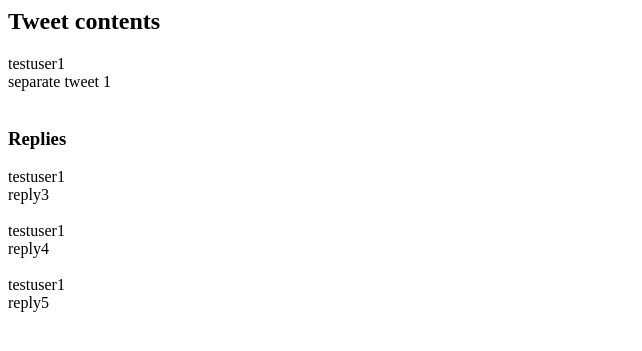
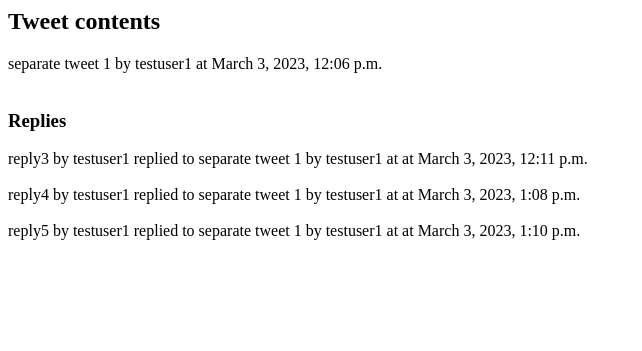
Before and after one commit to vladyslavkotov/twitterclone_depr, a Django app: page /2/10/ in a window 1280 px wide. Shown: the top 351 px of the page, without its empty margins (0-642 px from the left). Run offline with Django 4.2, Linux system fonts and the light colour scheme; data comes from the database, SQL or seed files in the repository; both versions use the stored data as it was after the commit.

Commit message:
'2023.03.03'

```diff
--- a/tweets/models.py
+++ b/tweets/models.py
@@ -3,21 +3,23 @@ from django.db import models
 from users.models import User
 
 class Tweet(models.Model):
-    #if tweet is not a reply, we need to create a dummy TWEET, NOT A USER, as a placeholder for self relationship
-    #you reply to a tweet, not a user
-    #linear O(n) lookup is absolutely out of the question.
-    #the whole site will be exponentially slower as time progresses
 
     text=models.CharField(max_length=280)
     date_posted=models.DateTimeField(auto_now_add=True) #first created. can edit tweets with twitter blue only
     author=models.ForeignKey(User,on_delete=models.CASCADE)
-    replied_to = models.ForeignKey('self', on_delete=models.CASCADE, null=True,related_name='+')
+    replied_to = models.ForeignKey('self', on_delete=models.CASCADE, null=True,related_name='replied')
     pic1=models.ImageField(upload_to='tweetpics', blank=True)
 
     likes = models.IntegerField(default=0)
     retweets = models.IntegerField(default=0)
     views = models.IntegerField(default=0)
-    replies = models.ManyToManyField('self')
+    replies = models.ManyToManyField('self',symmetrical=False)
 
     def __str__(self):
-        return f"Tweet {self.text} by {self.author} at {self.date_posted}"
+        return f"{self.pk} {self.text} by {self.author} at {self.date_posted}"
+
+    def save(self, *args, **kwargs):
+        # DONT call save on self.replied_to
+        super().save(*args,**kwargs)
+        # print(self.replied_to, type(self.replied_to))
+        self.replied_to.replies.add(self)
--- a/tweets/templates/tweets/tweet_detail.html
+++ b/tweets/templates/tweets/tweet_detail.html
@@ -1,17 +1,13 @@
 {% block content %}
 <h2>Tweet contents</h2>
 <div>
-            <div>{{ tweet.author}}</div>
-            <div>{{ tweet.text}}</div>
-            <div>{{ tweet.when}}</div>
+    <div>{{ tweet.text}} by {{ tweet.author }} at {{tweet.date_posted}}</div>
     <br>
 </div>
 <h3>Replies</h3>
 {%for reply in tweet.replies.all %}
 <div>
-            <div>{{ reply.author}}</div>
-            <div>{{ reply.text}}</div>
-            <div>{{ reply.when}}</div>
+    <div>{{ reply.text}} by {{ reply.author }} replied to {{reply.replied_to.text}} by {{reply.replied_to.author}} at at {{reply.date_posted}}</div>
     <br>
 </div>
 {%endfor%}
--- a/tweets/templates/tweets/tweet_list.html
+++ b/tweets/templates/tweets/tweet_list.html
@@ -3,8 +3,7 @@
     <h5>current user: {{user.username}}</h5>
     {% for tweet in tweets %}
         <div>
-            <div><a href="{% url 'detail' tweet.author tweet.pk %}">{{ tweet.text}}</a> by <a href="{% url 'userfeed' tweet.author %}">{{ tweet.author }}</a> </div>
-            <div>{{ tweet.when}}</div>
+            <div><a href="{% url 'detail' tweet.author tweet.pk %}">{{ tweet.text}}</a> by <a href="{% url 'userfeed' tweet.author %}">{{ tweet.author }} at {{ tweet.date_posted}}</a> </div>
             <br>
         </div>
     {% endfor %}
--- a/tweets/templates/tweets/user_tweet_list.html
+++ b/tweets/templates/tweets/user_tweet_list.html
@@ -1,10 +1,8 @@
 
 <h2>Tweets</h2>
-<h4>{{user}}</h4>
 {% for tweet in tweets %}
         <div>
-            <div>{{ tweet.text}} by {{ tweet.author }} </div>
-            <div>{{ tweet.when}}</div>
+            <div>{{ tweet.text}} by {{ tweet.author }} at {{tweet.date_posted}}</div>
             <br>
         </div>
     {% endfor %}
--- a/tweets/views.py
+++ b/tweets/views.py
@@ -17,7 +17,7 @@ class TweetListView(ListView):
 
     def get_queryset(self):
         mother_tweet=Tweet.objects.get(pk=1)
-        return Tweet.objects.filter(replied_to=mother_tweet)
+        return Tweet.objects.filter(replied_to=None)
 
 class UserTweetListView(ListView):
 
@@ -36,7 +36,7 @@ class TweetDetailView(DetailView):
 class TweetCreateView(LoginRequiredMixin,CreateView):
     model=Tweet
     context_object_name = "tweet"
-    fields=["text","pic1",]
+    fields=["text","pic1"]
 
     def get_success_url(self):
         return reverse('feed')
```
Also changed, not shown: db.sqlite3, tweets/migrations/0001_initial.py. Lines whose indentation alone changed are shown as unchanged.
